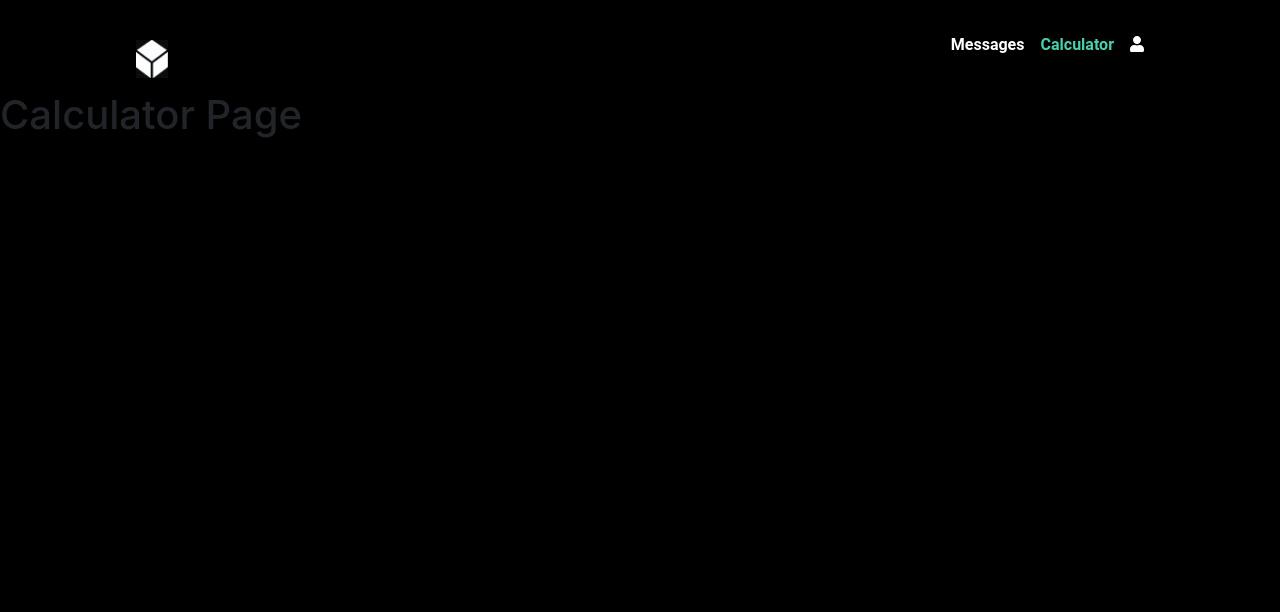
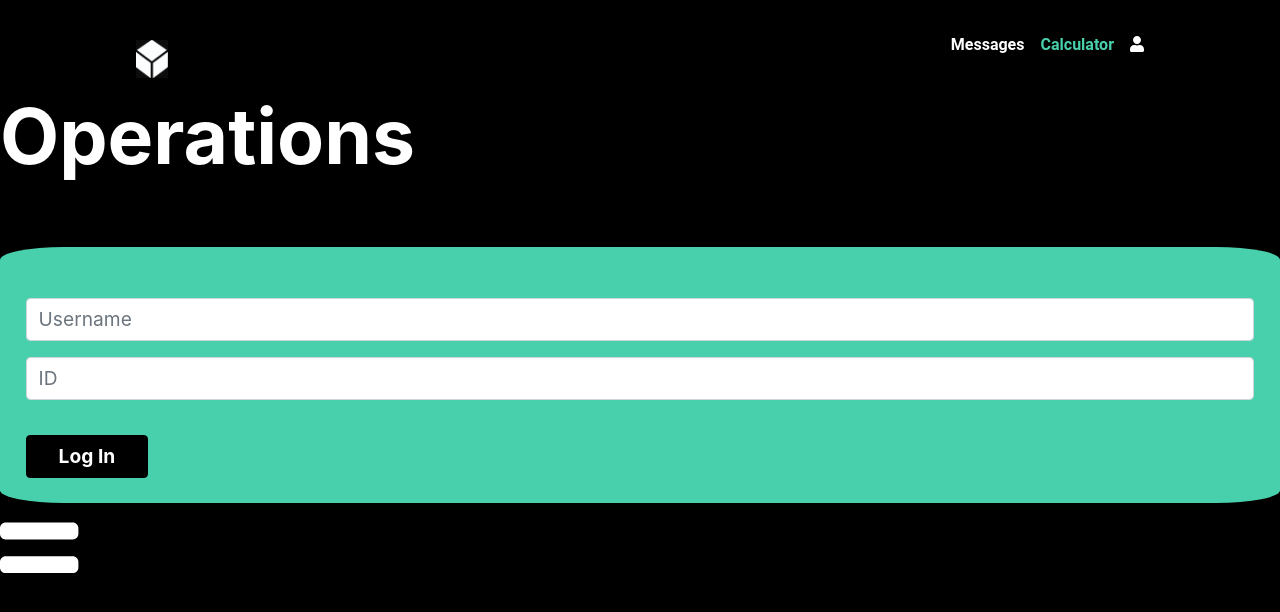
Before and after one commit to AndreiaGouveia/SSIN, a React (Create React App) app in the folder fe/: page /calculator in a window 1280 px wide. Shown: the top 612 px of the page. Built offline with nearby package versions, Linux system fonts and the light colour scheme.

Commit message:
Added some stuff to calculator files

```diff
--- a/fe/src/Pages/Calculator.jsx
+++ b/fe/src/Pages/Calculator.jsx
@@ -1,4 +1,7 @@
 import React from 'react';
+import { FontAwesomeIcon } from '@fortawesome/react-fontawesome';
+import { faEquals } from '@fortawesome/free-solid-svg-icons';
+import { Form, Button } from 'react-bootstrap';
 
 class Calculator extends React.Component {
 	constructor(props) {
@@ -10,7 +13,26 @@ class Calculator extends React.Component {
 	render() {
 		return (
 			<>
-				<h1>Calculator Page</h1>
+				<div id="content">
+					<h1 style={{ color: 'white', fontWeight: 'bold', fontSize: '6vmax' }}>Operations</h1>
+					<div id="calculatorContent">
+						<div id='calculatorInput'>
+							<Form id="login-form">
+								<Form.Group controlId="formUsername">
+									<Form.Control type="text" placeholder="Username" maxLength="8" />
+								</Form.Group>
+
+								<Form.Group controlId="formID">
+									<Form.Control type="text" placeholder="ID" maxLength="12" minLength="12" pattern="([A-Z]|[a-z]|[0-9])+" />
+								</Form.Group>
+								<Button variant="primary" type="submit">
+											Log In
+								</Button>
+							</Form>
+						</div>
+						<FontAwesomeIcon style={{color:'white' , fontSize:'7vmax'}} icon={faEquals} />
+					</div>
+				</div>
 			</>
 		);
 	}
```
